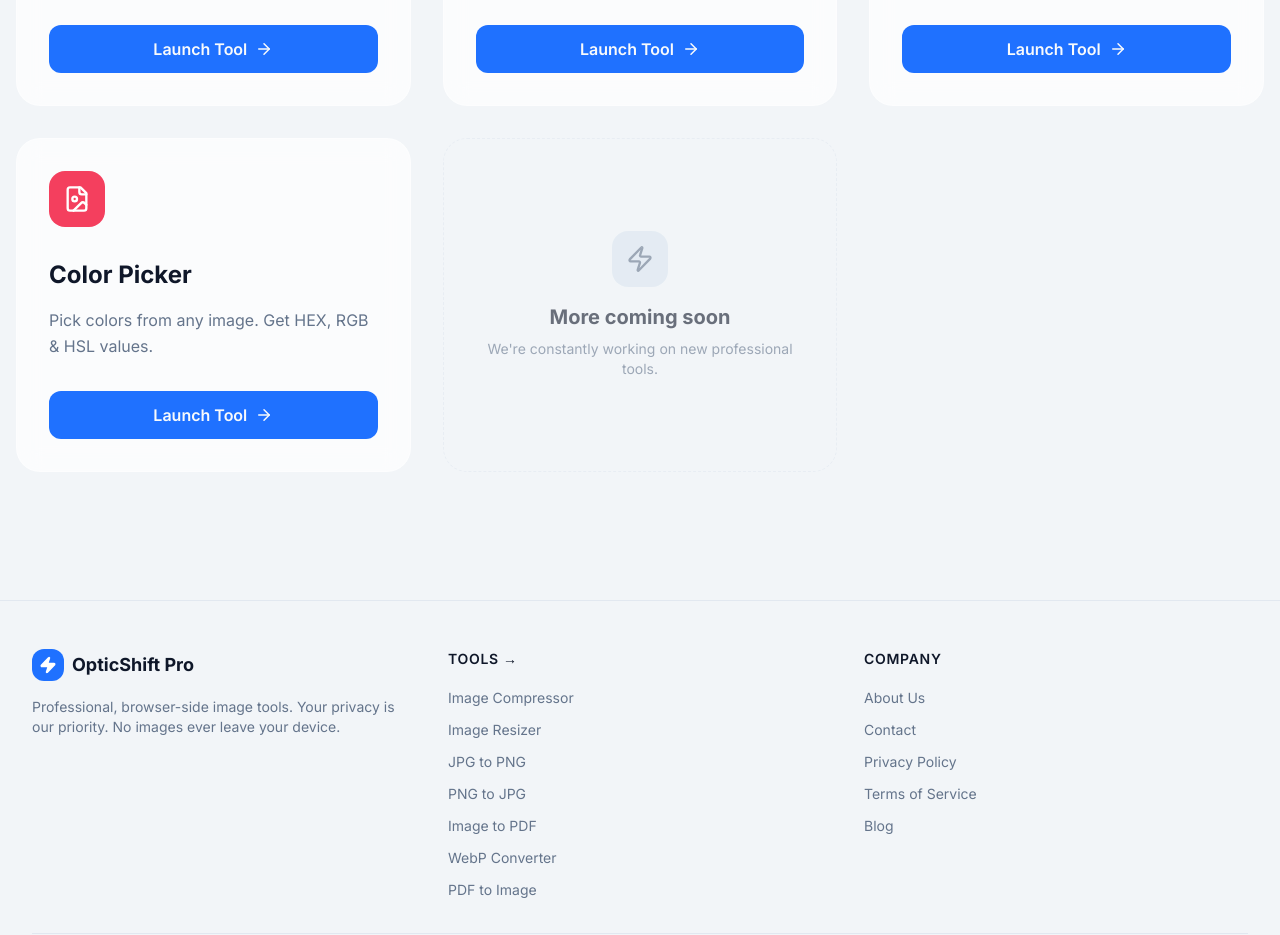
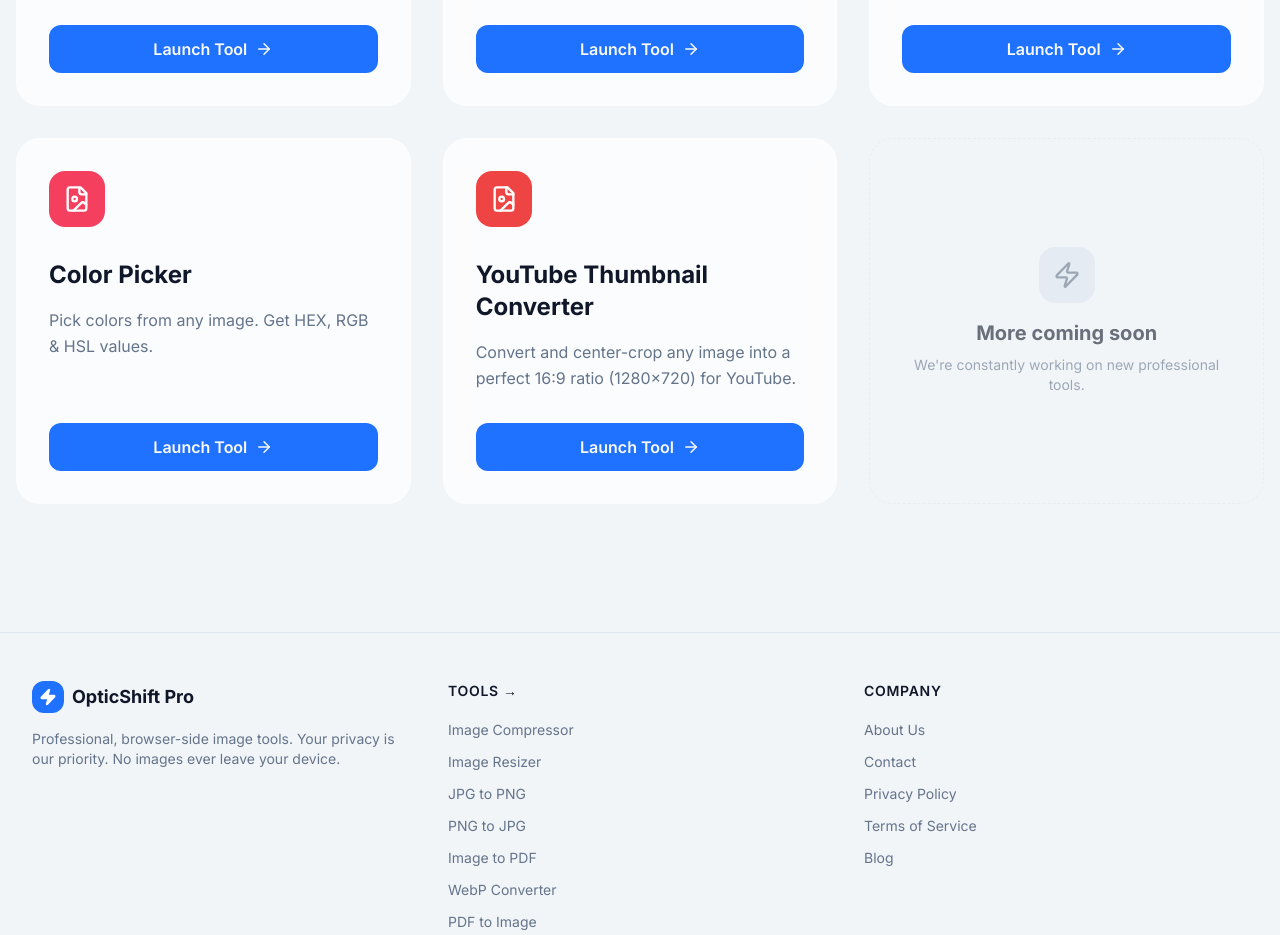
Before and after one commit to surajkumar122024-star/ok01, a Next.js app: page /tools in a window 1280 px wide. Shown: the part 1720-2655 px from the top of the page. Built offline with nearby package versions, Linux system fonts and the light colour scheme.

Commit message:
Add YouTube Thumbnail Converter tool

```diff
--- a/src/app/tools/page.tsx
+++ b/src/app/tools/page.tsx
@@ -104,6 +104,13 @@ const tools = [
   icon: FileImage,
   color: "bg-rose-500"
 },
+  {
+  name: "YouTube Thumbnail Converter",
+  slug: "youtube-thumbnail-converter",
+  description: "Convert and center-crop any image into a perfect 16:9 ratio (1280x720) for YouTube.",
+  icon: FileImage,
+  color: "bg-red-500"
+},
 ];
 
 export default function ToolsPage() {
```
